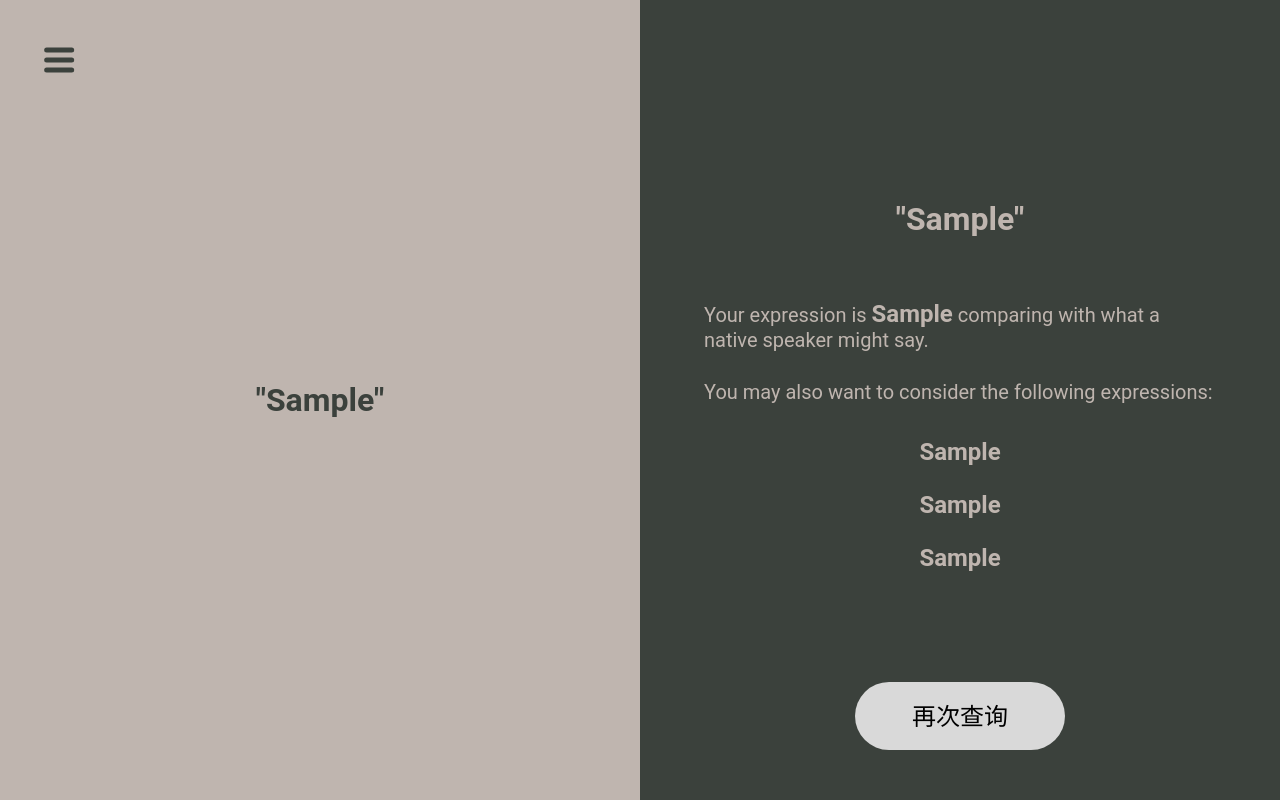
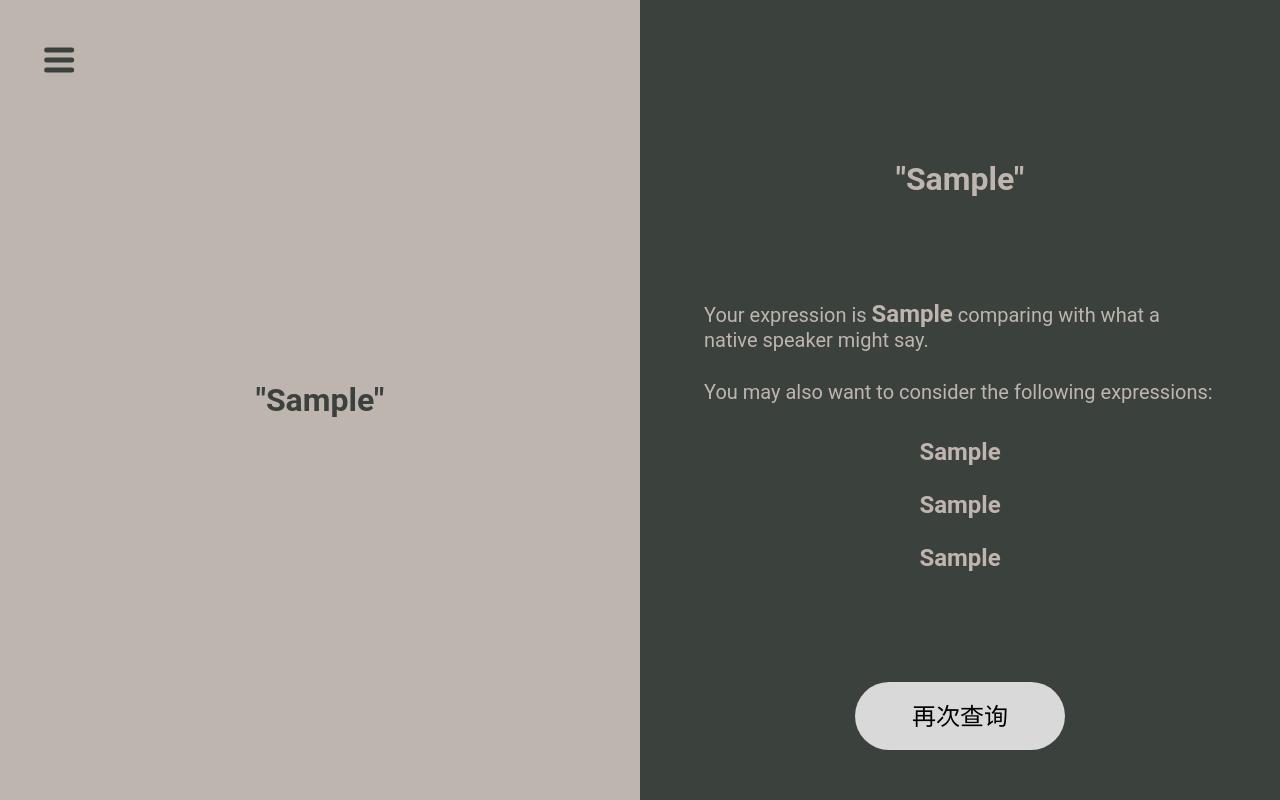
Before and after one commit to xyliu14/flow, a Flask app: template templates/results.html in a window 1280 px wide. Run offline with Flask 3, Linux system fonts and the light colour scheme; the template is opened without the code that fills it: most values are stand-ins (such as "Sample title", 1, 10 or a date in 2020).

Commit message:
english input width

```diff
--- a/static/style.css
+++ b/static/style.css
@@ -95,7 +95,9 @@ input[type="text"] {
 
 .user-input-english {
     position: absolute;
-    top: 25%;
+    text-align: center;
+    width: 80%;
+    top: 20%;
     font-size: 32px;
     font-weight: bold;
     color: #BFB5AF;
```
